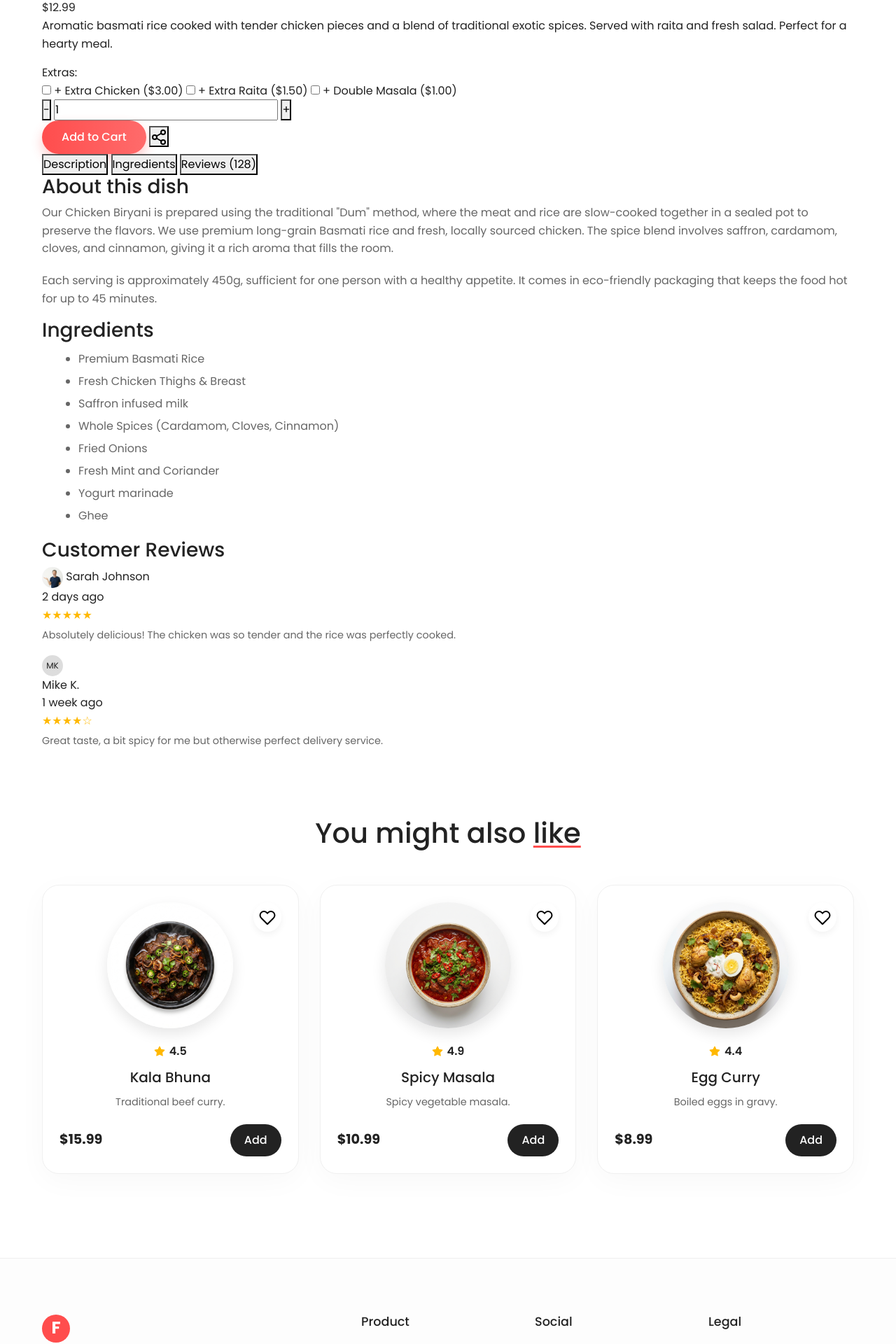
After one commit to KiseraTimon/Breakfast-Bar, a Flask app: template website/templates/menu/food-details.html in a window 1280 px wide. The commit adds this page. Shown: the part 4320-6240 px from the top of the page at 70% size. Run offline with Flask 3, Linux system fonts and the light colour scheme; the template is opened without the code that fills it, so the values that code supplies are empty; some libraries are stand-ins or nearby versions.

Commit message:
#46 - Food Details Page

```diff
--- /dev/null
+++ b/website/templates/menu/assets/breadcrumbs.html
@@ -0,0 +1,4 @@
+<!-- Breadcrumbs -->
+<div class="container breadcrumb">
+    <a href="index.html">Home</a> / <a href="menu.html">Menu</a> / <span>Chicken Biryani</span>
+</div>
--- /dev/null
+++ b/website/templates/menu/assets/product-details.html
@@ -0,0 +1,61 @@
+<!-- Product Details -->
+<section class="container product-detail-section">
+    <div class="product-container">
+        <!-- Left: Images -->
+        <div class="product-image-gallery">
+            <div class="main-image-wrapper">
+                <button class="wishlist-btn" style="position: absolute; top: 20px; right: 20px;"><i data-feather="heart"></i></button>
+                <img src="{{url_for('static', filename='images/home/dish_1.png')}}" alt="Chicken Biryani" class="main-image">
+            </div>
+            <div class="gallery-thumbs">
+                <div class="thumb active"><img src="{{url_for('static', filename='images/home/dish_1.png')}}" alt="View 1"></div>
+                <div class="thumb"><img src="{{url_for('static', filename='images/home/dish_2.png')}}" alt="View 2" style="transform: scaleX(-1);"></div>
+                <div class="thumb"><img src="{{url_for('static', filename='images/home/dish_3.png')}}" alt="View 3"></div> <!-- Placeholder -->
+            </div>
+        </div>
+
+        <!-- Right: Info -->
+        <div class="product-info">
+            <h1>Chicken Biryani</h1>
+            <div class="product-meta">
+                <div class="rating-large">
+                    <i data-feather="star" class="fill-star"></i> 4.8
+                </div>
+                <span class="review-count">(128 Reviews)</span>
+                <span class="badge-new" style="background: #4CAF50;">In Stock</span>
+            </div>
+
+            <div class="product-price">$12.99</div>
+
+            <p class="product-desc-short">
+                Aromatic basmati rice cooked with tender chicken pieces and a blend of traditional exotic spices. Served with raita and fresh salad. Perfect for a hearty meal.
+            </p>
+
+            <div class="product-options">
+                <div class="option-group">
+                    <span class="option-label">Extras:</span>
+                    <div class="extras-list">
+                        <input type="checkbox" id="extra1" class="extra-checkbox">
+                        <label for="extra1" class="extra-label">+ Extra Chicken ($3.00)</label>
+
+                        <input type="checkbox" id="extra2" class="extra-checkbox">
+                        <label for="extra2" class="extra-label">+ Extra Raita ($1.50)</label>
+
+                        <input type="checkbox" id="extra3" class="extra-checkbox">
+                        <label for="extra3" class="extra-label">+ Double Masala ($1.00)</label>
+                    </div>
+                </div>
+            </div>
+
+            <div class="add-to-cart-action">
+                <div class="qty-selector">
+                    <button class="qty-btn-large">-</button>
+                    <input type="text" value="1" class="qty-input" readonly>
+                    <button class="qty-btn-large">+</button>
+                </div>
+                <button class="btn btn-primary" style="flex: 1; justify-content: center;">Add to Cart</button>
+                <button class="wishlist-btn-large"><i data-feather="share-2"></i></button>
+            </div>
+        </div>
+    </div>
+</section>
--- /dev/null
+++ b/website/templates/menu/assets/related-products.html
@@ -0,0 +1,56 @@
+<!-- Related Products -->
+<section class="container section">
+    <div class="section-header center">
+        <h2>You might also <span class="text-underline">like</span></h2>
+    </div>
+    <div class="dishes-grid">
+            <!-- Card 1 Reused -->
+        <div class="dish-card">
+            <div class="dish-image">
+                <img src="{{url_for('static', filename='images/home/dish_2.png')}}" alt="Kala Bhuna">
+                <button class="wishlist-btn"><i data-feather="heart"></i></button>
+            </div>
+            <div class="dish-info">
+                <div class="dish-rating"><i data-feather="star" class="fill-star"></i> 4.5</div>
+                <h3>Kala Bhuna</h3>
+                <p class="dish-desc">Traditional beef curry.</p>
+                <div class="dish-footer">
+                    <span class="price">$15.99</span>
+                    <button class="add-btn">Add</button>
+                </div>
+            </div>
+        </div>
+            <!-- Card 2 Reused -->
+            <div class="dish-card">
+            <div class="dish-image">
+                <img src="{{url_for('static', filename='images/home/dish_3.png')}}" alt="Spicy Masala">
+                <button class="wishlist-btn"><i data-feather="heart"></i></button>
+            </div>
+            <div class="dish-info">
+                <div class="dish-rating"><i data-feather="star" class="fill-star"></i> 4.9</div>
+                <h3>Spicy Masala</h3>
+                <p class="dish-desc">Spicy vegetable masala.</p>
+                <div class="dish-footer">
+                    <span class="price">$10.99</span>
+                    <button class="add-btn">Add</button>
+                </div>
+            </div>
+        </div>
+            <!-- Card 3 Reused -->
+            <div class="dish-card">
+            <div class="dish-image">
+                <img src="{{url_for('static', filename='images/home/dish_1.png')}}" alt="Egg Curry">
+                <button class="wishlist-btn"><i data-feather="heart"></i></button>
+            </div>
+            <div class="dish-info">
+                <div class="dish-rating"><i data-feather="star" class="fill-star"></i> 4.4</div>
+                <h3>Egg Curry</h3>
+                <p class="dish-desc">Boiled eggs in gravy.</p>
+                <div class="dish-footer">
+                    <span class="price">$8.99</span>
+                    <button class="add-btn">Add</button>
+                </div>
+            </div>
+        </div>
+    </div>
+</section>
--- /dev/null
+++ b/website/templates/menu/assets/tabs-info.html
@@ -0,0 +1,60 @@
+<!-- Tabs Information -->
+<section class="product-tabs-section">
+    <div class="container">
+        <div class="tabs-header">
+            <button class="tab-btn active">Description</button>
+            <button class="tab-btn">Ingredients</button>
+            <button class="tab-btn">Reviews (128)</button>
+        </div>
+
+        <div class="tab-contents">
+            <div class="tab-content-panel active">
+                <h3>About this dish</h3>
+                <p style="color: #666; margin-bottom: 20px;">
+                    Our Chicken Biryani is prepared using the traditional "Dum" method, where the meat and rice are slow-cooked together in a sealed pot to preserve the flavors. We use premium long-grain Basmati rice and fresh, locally sourced chicken. The spice blend involves saffron, cardamom, cloves, and cinnamon, giving it a rich aroma that fills the room.
+                </p>
+                <p style="color: #666;">
+                    Each serving is approximately 450g, sufficient for one person with a healthy appetite. It comes in eco-friendly packaging that keeps the food hot for up to 45 minutes.
+                </p>
+            </div>
+            <div class="tab-content-panel">
+                <h3>Ingredients</h3>
+                <ul style="list-style: disc; margin-left: 20px; color: #666; line-height: 2;">
+                    <li>Premium Basmati Rice</li>
+                    <li>Fresh Chicken Thighs & Breast</li>
+                    <li>Saffron infused milk</li>
+                    <li>Whole Spices (Cardamom, Cloves, Cinnamon)</li>
+                    <li>Fried Onions</li>
+                    <li>Fresh Mint and Coriander</li>
+                    <li>Yogurt marinade</li>
+                    <li>Ghee</li>
+                </ul>
+            </div>
+            <div class="tab-content-panel">
+                <h3>Customer Reviews</h3>
+                <div class="review-item">
+                    <div class="review-header">
+                        <div class="reviewer-info">
+                            <img src="{{url_for('static', filename='images/home/customer.png')}}" alt="User" style="width: 30px; height: 30px; border-radius: 50%;">
+                            <span>Sarah Johnson</span>
+                        </div>
+                        <span class="review-date">2 days ago</span>
+                    </div>
+                    <div style="color: #FFB800; margin-bottom: 5px;">★★★★★</div>
+                    <p style="color: #666; font-size: 0.9rem;">Absolutely delicious! The chicken was so tender and the rice was perfectly cooked.</p>
+                </div>
+                    <div class="review-item">
+                    <div class="review-header">
+                        <div class="reviewer-info">
+                            <span style="width: 30px; height: 30px; background: #ddd; border-radius: 50%; display: flex; align-items: center; justify-content: center; font-size: 12px;">MK</span>
+                            <span>Mike K.</span>
+                        </div>
+                        <span class="review-date">1 week ago</span>
+                    </div>
+                    <div style="color: #FFB800; margin-bottom: 5px;">★★★★☆</div>
+                    <p style="color: #666; font-size: 0.9rem;">Great taste, a bit spicy for me but otherwise perfect delivery service.</p>
+                </div>
+            </div>
+        </div>
+    </div>
+</section>
--- /dev/null
+++ b/website/templates/menu/food-details.html
@@ -0,0 +1,65 @@
+<!--Template Reference-->
+{% extends 'template.html' %}
+
+<!--Document Title-->
+{% block title%}
+Breakfast Bar | Food Details
+{% endblock %}
+
+<!--Independent CSS-->
+{% block css %}
+<link rel="stylesheet" href="{{url_for('static', filename='css/food-details.css')}}">
+{% endblock %}
+
+<!--Page Body-->
+{% block body %}
+<!--Breadcrumbs-->
+{% include '/menu/assets/breadcrumbs.html' %}
+
+<!--Product Details-->
+{% include '/menu/assets/product-details.html' %}
+
+<!--Tabs Information-->
+{% include '/menu/assets/tabs-info.html' %}
+
+<!--Related Products-->
+{% include '/menu/assets/related-products.html' %}
+{% endblock %}
+
+<!--Independent JS-->
+{% block js %}
+<script>
+    feather.replace();
+
+    // Simple tab switching logic
+    const tabBtns = document.querySelectorAll('.tab-btn');
+    const tabPanels = document.querySelectorAll('.tab-content-panel');
+
+    tabBtns.forEach((btn, index) => {
+        btn.addEventListener('click', () => {
+            // Remove active class from all
+            tabBtns.forEach(b => b.classList.remove('active'));
+            tabPanels.forEach(p => p.classList.remove('active'));
+
+            // Add active to clicked
+            btn.classList.add('active');
+            tabPanels[index].classList.add('active');
+        });
+    });
+
+    // Gallery thumb switch logic
+    const mainImg = document.querySelector('.main-image');
+    const thumbs = document.querySelectorAll('.thumb');
+
+    thumbs.forEach(thumb => {
+        thumb.addEventListener('click', () => {
+            thumbs.forEach(t => t.classList.remove('active'));
+            thumb.classList.add('active');
+            // In a real app we'd switch the src, here we just visual switch
+            const img = thumb.querySelector('img');
+            mainImg.src = img.src;
+            mainImg.style.transform = img.style.transform; // keep flip if any
+        });
+    });
+</script>
+{% endblock %}
```
Also changed, not shown: website/templates/menu/assets/grid.html (+6 -6 lines).
